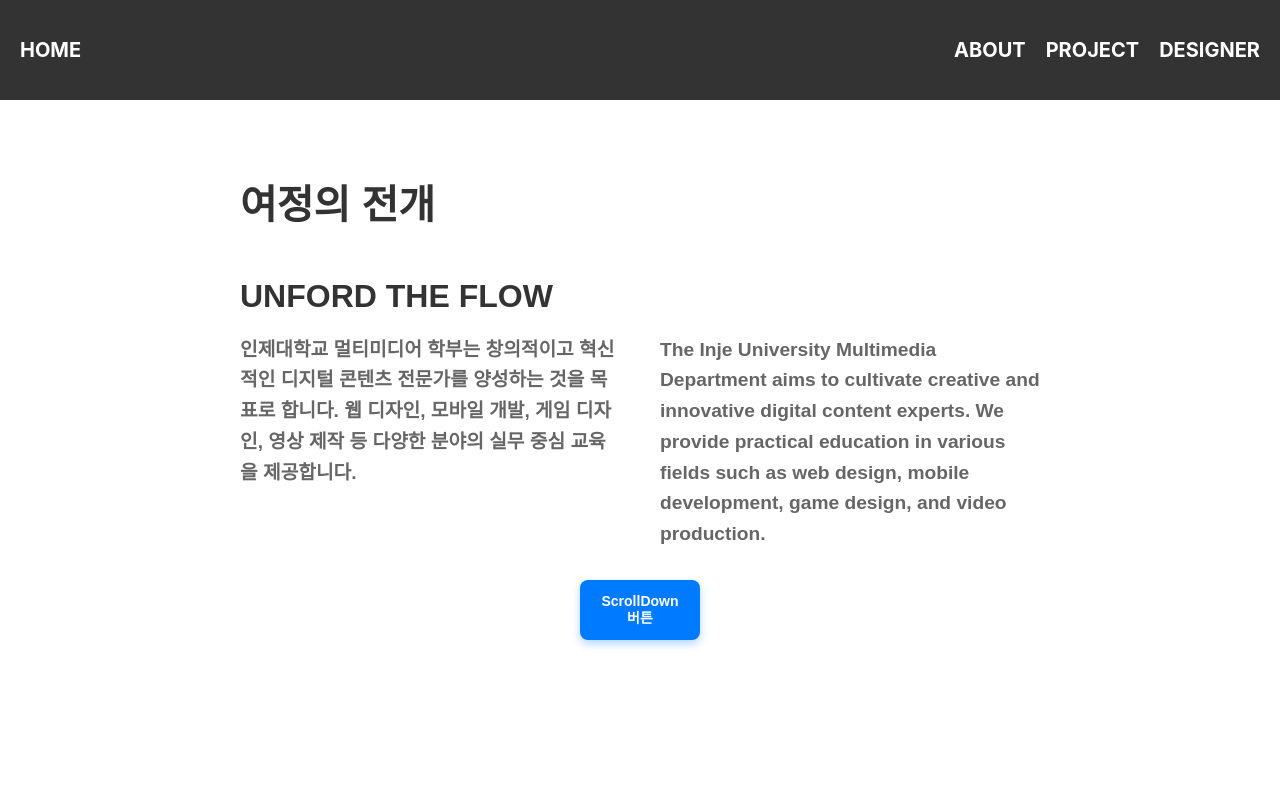
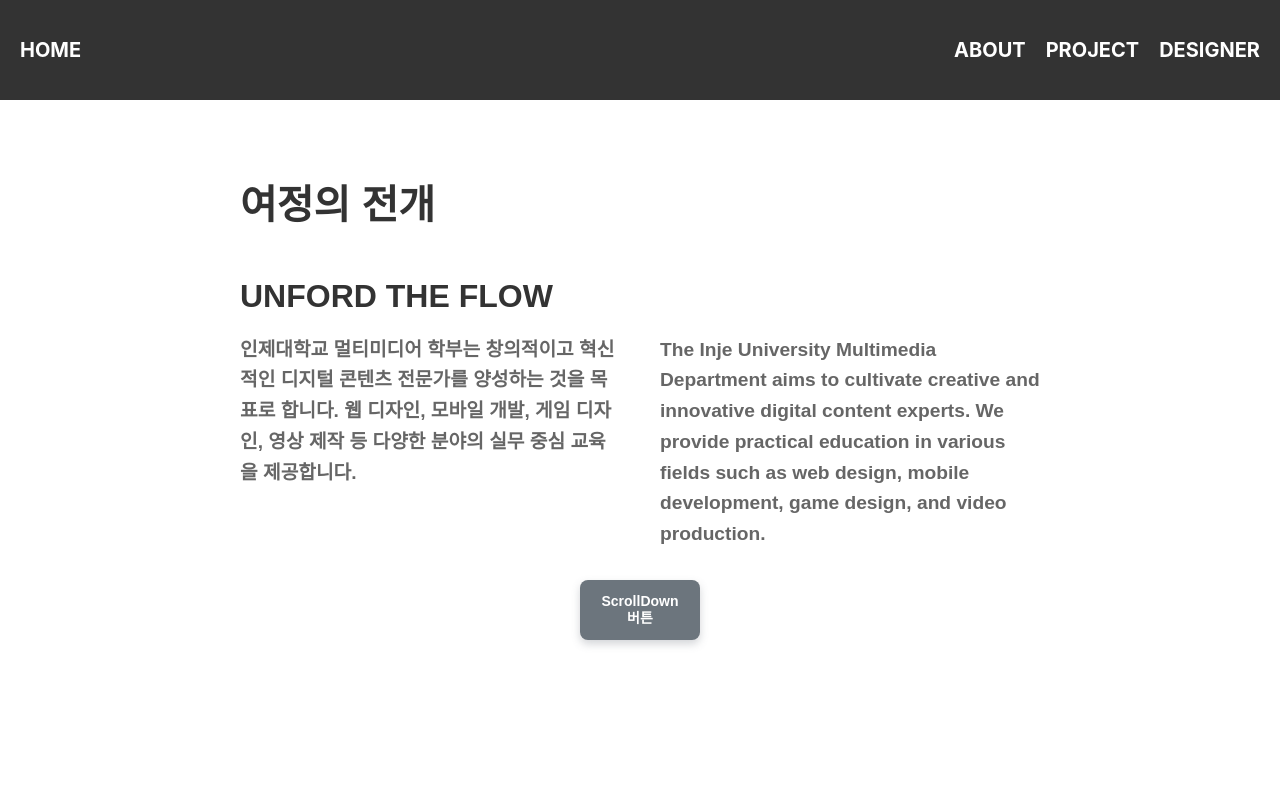
Before and after one commit to swhwang81/react-test, a React (Create React App) app: page /#/about in a window 1280 px wide. Shown: the top 800 px of the page. Built offline with nearby package versions, Linux system fonts and the light colour scheme.

Commit message:
Change scroll down button color to gray

```diff
--- a/src/pages/about.css
+++ b/src/pages/about.css
@@ -84,7 +84,7 @@
   align-items: center;
   width: 120px;
   height: 60px;
-  background-color: #007bff;
+  background-color: #6c757d;
   color: white;
   border-radius: 8px;
   cursor: pointer;
@@ -92,13 +92,13 @@
   margin-top: auto;
   margin-bottom: 20px;
   transition: all 0.3s ease;
-  box-shadow: 0 4px 8px rgba(0, 123, 255, 0.3);
+  box-shadow: 0 4px 8px rgba(108, 117, 125, 0.3);
 }
 
 .scroll-down-btn:hover {
-  background-color: #0056b3;
+  background-color: #495057;
   transform: translateY(-2px);
-  box-shadow: 0 6px 12px rgba(0, 123, 255, 0.4);
+  box-shadow: 0 6px 12px rgba(108, 117, 125, 0.4);
 }
 
 .scroll-down-btn span {
```
